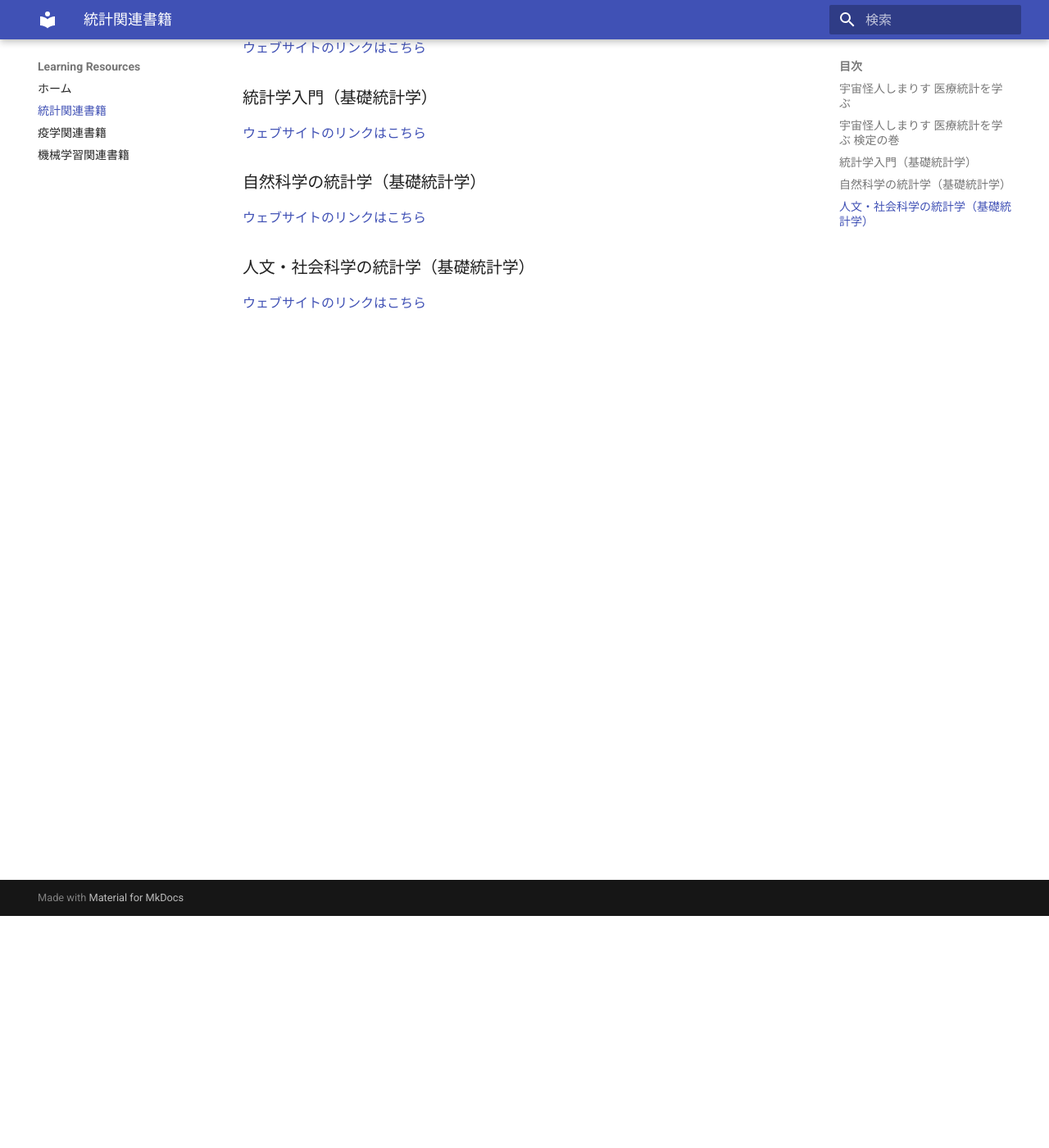
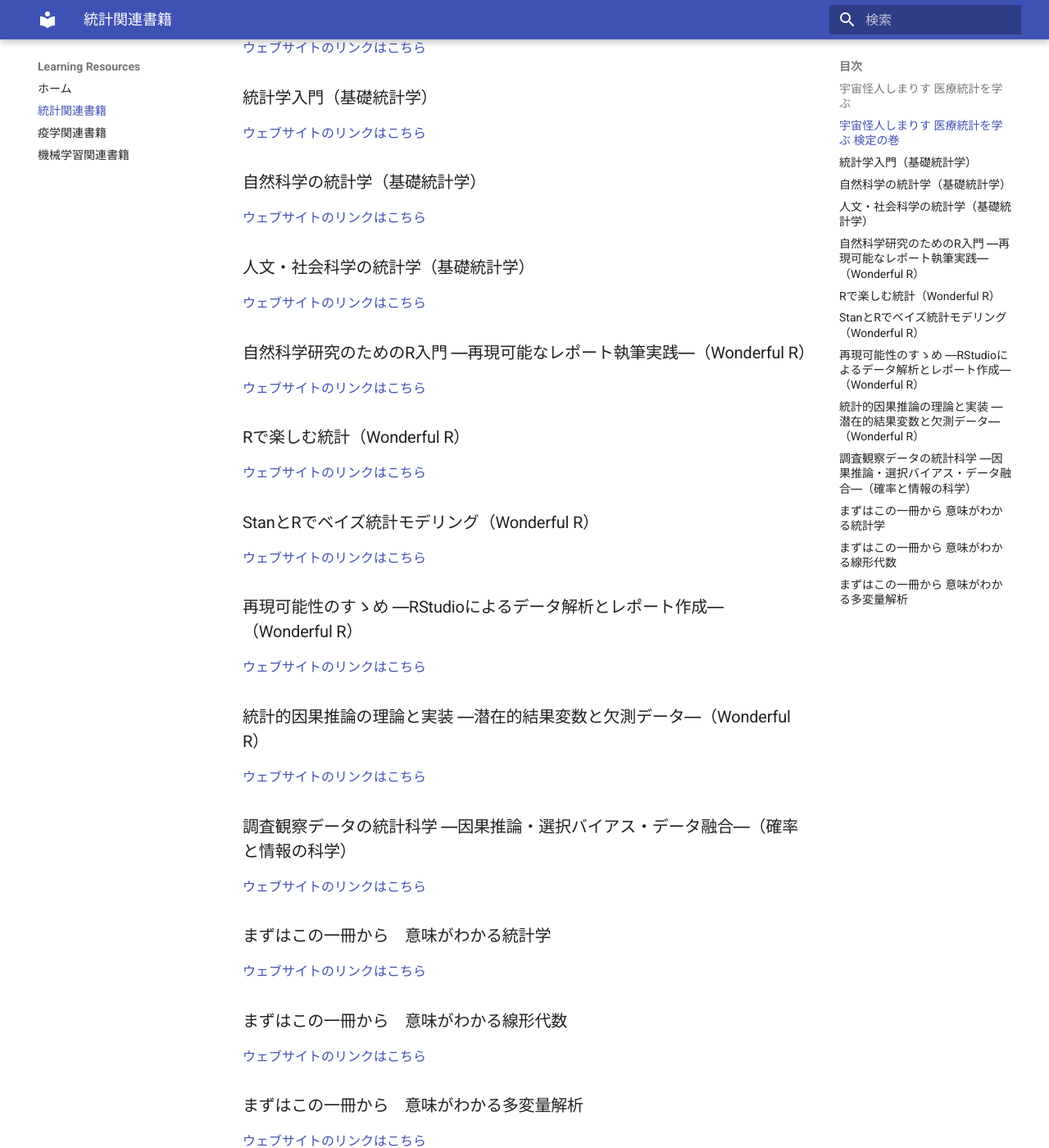
Before and after one commit to keiimai/learning_resources, an MkDocs documentation site: the page built from docs/statistics_books.md, in a window 1280 px wide and 1400 px high, scrolled down 283 px. Shown: the whole window at 82% size. Built offline with MkDocs 1.6.1 and Material for MkDocs 9.7.7, drawn with Linux system fonts in a browser that asks for light colours.

Commit message:
統計学ページに書籍9冊を追加
- Wonderful R シリーズ5冊（共立出版）
- 調査観察データの統計科学（確率と情報の科学）
- まずはこの一冊から 意味がわかる統計学・線形代数・多変量解析（ベレ出版）

Co-Authored-By: Claude Opus 5.5 <noreply@anthropic.com>

```diff
--- a/docs/statistics_books.md
+++ b/docs/statistics_books.md
@@ -14,3 +14,30 @@
 
 ### 人文・社会科学の統計学（基礎統計学）
 [ウェブサイトのリンクはこちら](https://www.utp.or.jp/book/b300858.html)<br>
+
+### 自然科学研究のためのR入門 ―再現可能なレポート執筆実践―（Wonderful R）
+[ウェブサイトのリンクはこちら](https://www.kyoritsu-pub.co.jp/book/b10003117.html)<br>
+
+### Rで楽しむ統計（Wonderful R）
+[ウェブサイトのリンクはこちら](https://www.kyoritsu-pub.co.jp/book/b10003780.html)<br>
+
+### StanとRでベイズ統計モデリング（Wonderful R）
+[ウェブサイトのリンクはこちら](https://www.kyoritsu-pub.co.jp/book/b10003786.html)<br>
+
+### 再現可能性のすゝめ ―RStudioによるデータ解析とレポート作成―（Wonderful R）
+[ウェブサイトのリンクはこちら](https://www.kyoritsu-pub.co.jp/book/b10003938.html)<br>
+
+### 統計的因果推論の理論と実装 ―潜在的結果変数と欠測データ―（Wonderful R）
+[ウェブサイトのリンクはこちら](https://www.kyoritsu-pub.co.jp/book/b10011781.html)<br>
+
+### 調査観察データの統計科学 ―因果推論・選択バイアス・データ融合―（確率と情報の科学）
+[ウェブサイトのリンクはこちら](https://www.iwanami.co.jp/book/b257892.html)<br>
+
+### まずはこの一冊から　意味がわかる統計学
+[ウェブサイトのリンクはこちら](https://www.beret.co.jp/book/43041)<br>
+
+### まずはこの一冊から　意味がわかる線形代数
+[ウェブサイトのリンクはこちら](https://www.beret.co.jp/book/42884)<br>
+
+### まずはこの一冊から　意味がわかる多変量解析
+[ウェブサイトのリンクはこちら](https://www.beret.co.jp/book/43980)<br>
```
